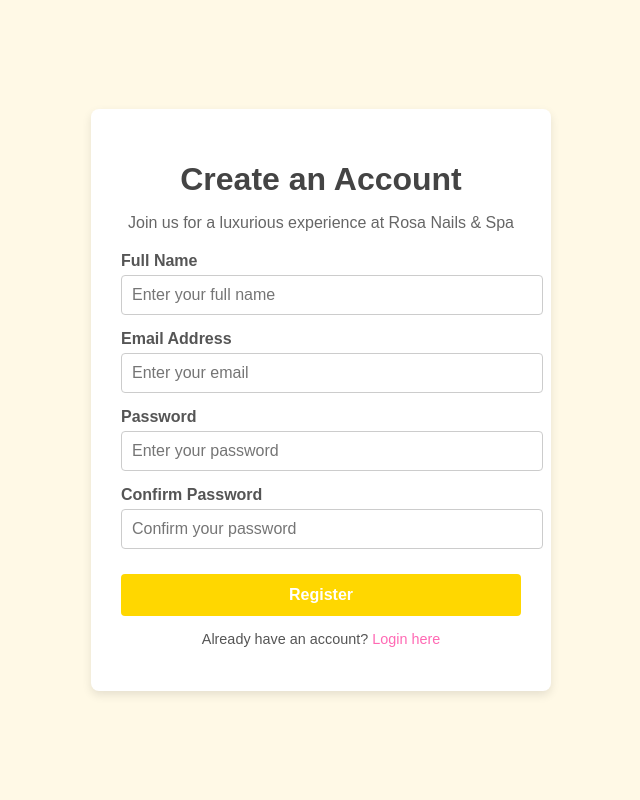
After one commit to RobbenLe/Website-Application-End-Assignement-, a PHP site: page /views/pages/Register.php in a window 1280 px wide. The commit adds this page. Shown: the whole page, without its empty margins (319-959 px from the left). Run offline with PHP 8.4, Linux system fonts and the light colour scheme.

Commit message:
adding the LoginProcess method to Usercontroller and make the Register Page

```diff
--- a/app/public/routes/LoginRoute.php
+++ b/app/public/routes/LoginRoute.php
@@ -1,4 +1,6 @@
 <?php // this is my login routes
+require_once(__DIR__ . "/../controllers/UserController.php");
+
 Route::add('/LoginPage', function () {
     if ($_SERVER['REQUEST_METHOD'] === 'POST') {
         $userController = new UserController();
--- /dev/null
+++ b/app/public/routes/RegisterRoute.php
@@ -0,0 +1,6 @@
+<?php // this is my login routes
+require_once(__DIR__ . "/../controllers/UserController.php");
+
+Route::add('/Register', function(){
+    require_once(__DIR__ . "/../views/pages/Register.php");
+});
--- /dev/null
+++ b/app/public/views/pages/Register.php
@@ -0,0 +1,3 @@
+<?php
+require(__DIR__. "/../partials/RegisterPartials.php");
+?>
--- /dev/null
+++ b/app/public/views/partials/RegisterPartials.php
@@ -0,0 +1,41 @@
+<!DOCTYPE html>
+<html lang="en">
+<head>
+  <meta charset="UTF-8">
+  <meta name="viewport" content="width=device-width, initial-scale=1.0">
+  <title>Register - Rosa Nails & Spa</title>
+  <link rel="stylesheet" href="../../assets/css/register.css">
+</head>
+<body>
+  <div class="register-container">
+    <h1 class="register-title">Create an Account</h1>
+    <p class="register-subtitle">Join us for a luxurious experience at Rosa Nails & Spa</p>
+    <form class="register-form">
+      <div class="form-group">
+        <label for="name">Full Name</label>
+        <input type="text" id="name" name="name" placeholder="Enter your full name" required>
+      </div>
+
+      <div class="form-group">
+        <label for="email">Email Address</label>
+        <input type="email" id="email" name="email" placeholder="Enter your email" required>
+      </div>
+
+      <div class="form-group">
+        <label for="password">Password</label>
+        <input type="password" id="password" name="password" placeholder="Enter your password" required>
+      </div>
+
+      <div class="form-group">
+        <label for="confirm-password">Confirm Password</label>
+        <input type="password" id="confirm-password" name="confirm-password" placeholder="Confirm your password" required>
+      </div>
+
+      <button type="submit" class="register-button">Register</button>
+    </form>
+    <p class="login-link">
+      Already have an account? <a href="/LoginPage">Login here</a>
+    </p>
+  </div>
+</body>
+</html>
```
Also changed, not shown: app/public/controllers/UserController.php (+72 -21 lines), app/public/views/partials/LoginPartials.php (+18 -3 lines), app/public/assets/css/Login.css, app/public/assets/css/register.css (added).
